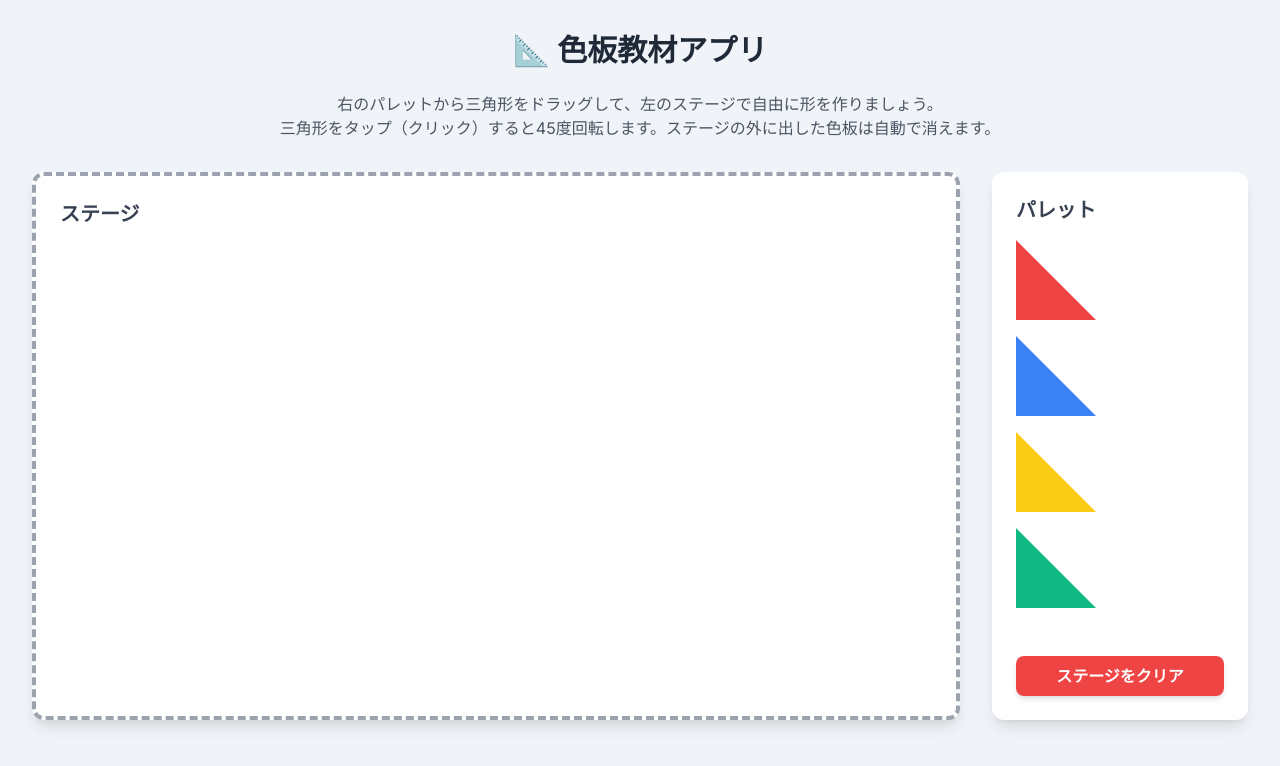
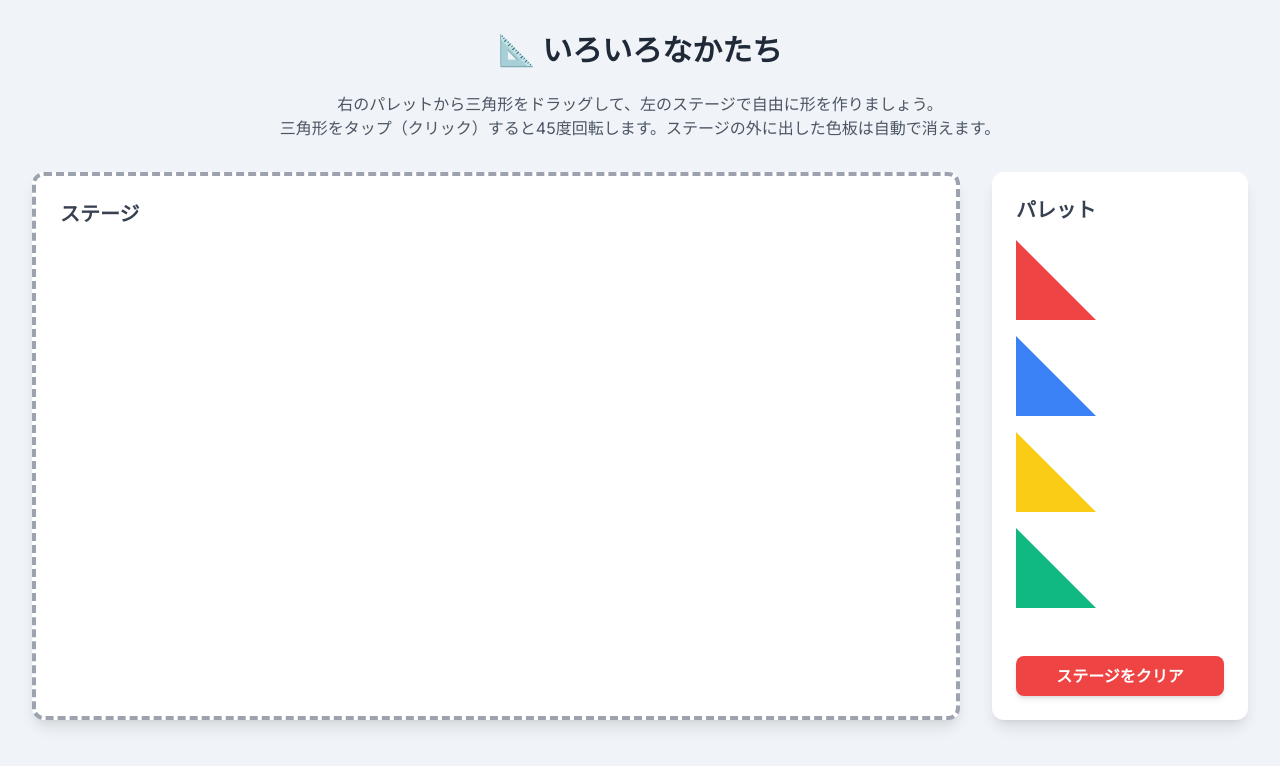
Before and after one commit to tkk-fk/iroira, a plain HTML site: page index.html in a window 1280 px wide. Drawn offline with nearby package versions, Linux system fonts and the light colour scheme; a web font is replaced by a local one.

Commit message:
Update heading text in index.html

```diff
--- a/index.html
+++ b/index.html
@@ -66,7 +66,7 @@
 </head>
 <body class="p-4 md:p-8">
 
-   <h1 class="text-3xl font-bold text-center text-gray-800 mb-6">📐 色板教材アプリ</h1>
+   <h1 class="text-3xl font-bold text-center text-gray-800 mb-6">📐 いろいろなかたち</h1>
    <p class="text-center text-gray-600 mb-8">
        右のパレットから三角形をドラッグして、左のステージで自由に形を作りましょう。<br>
        三角形をタップ（クリック）すると45度回転します。ステージの外に出した色板は自動で消えます。
```
